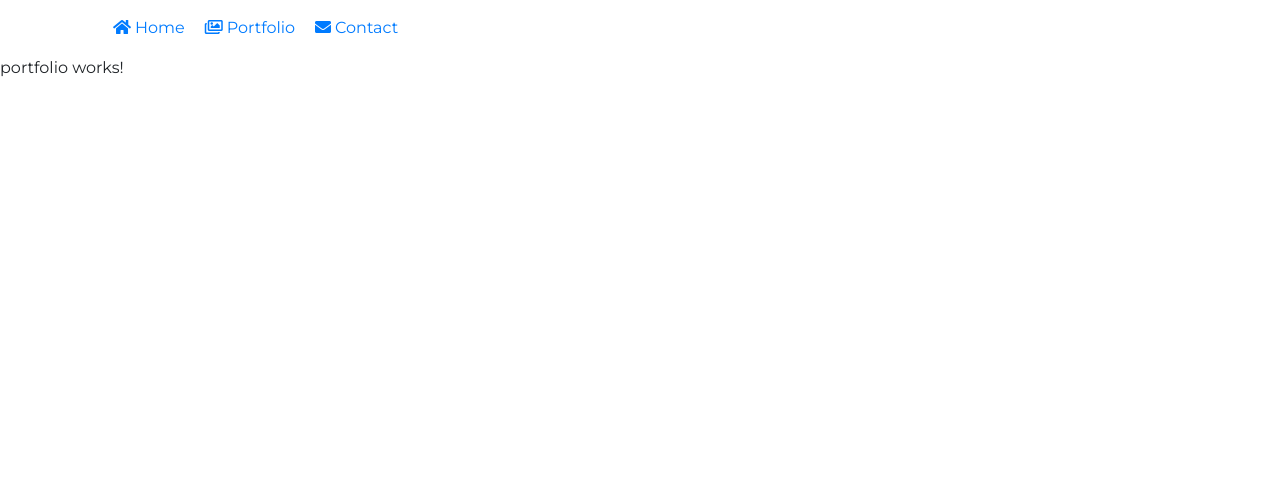
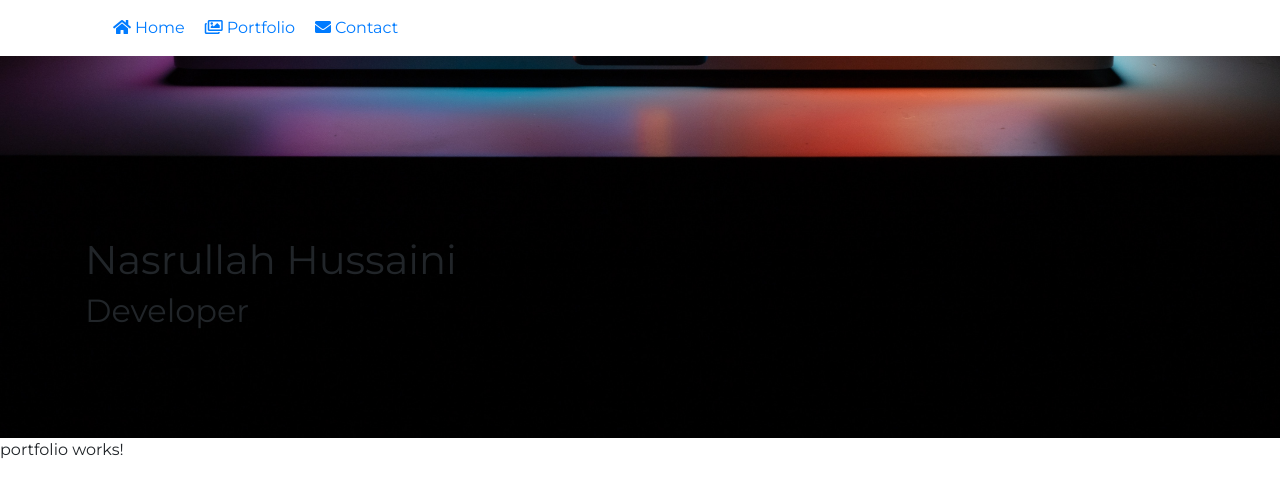
Before and after one commit to nhussaini/my-portfolio, an Angular app: page /portfolio in a window 1280 px wide. Shown: the top 494 px of the page. Built offline with nearby package versions, Linux system fonts and the light colour scheme.

Commit message:
added image to the background of header

```diff
--- a/src/app/core/app.component.html
+++ b/src/app/core/app.component.html
@@ -9,7 +9,12 @@
           </div>
       </nav>
     </div>
-    <div class="header"></div>
+    <div class="header">
+      <div class="container">
+        <h1>Nasrullah Hussaini</h1>
+        <h2>Developer</h2>
+      </div>
+    </div>
     <main>
       <router-outlet></router-outlet>
     </main>
--- a/src/app/styles/portfolio.scss
+++ b/src/app/styles/portfolio.scss
@@ -12,3 +12,12 @@ body{
 .site-content{
   flex: 1;
 }
+
+.header{
+  background: url('./assets/images/image.jpg') no-repeat;
+  background-size: cover;
+  background-position: bottom;
+  min-height: 200px;
+  padding-top: 180px;
+  padding-bottom: 100px;
+}
```
Also changed, not shown: src/assets/images/image.jpg (added).
